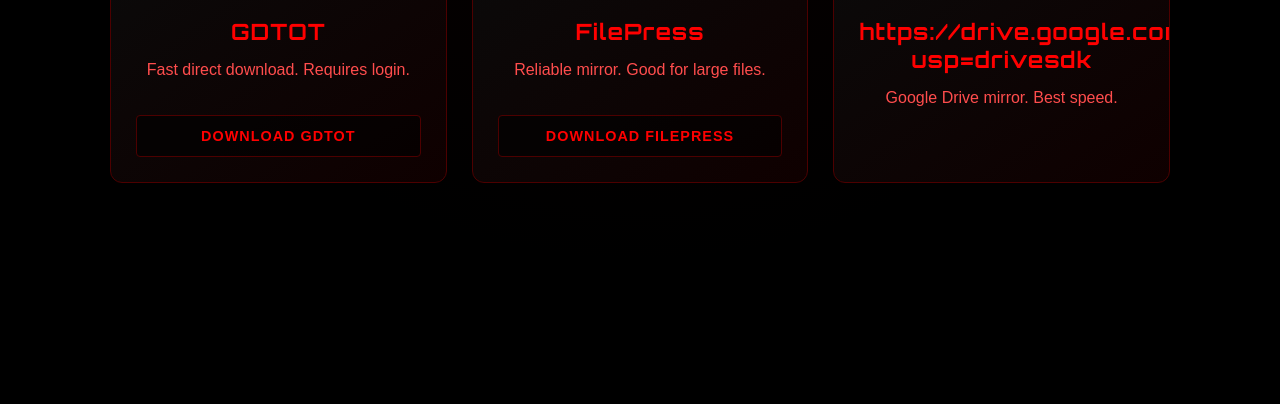
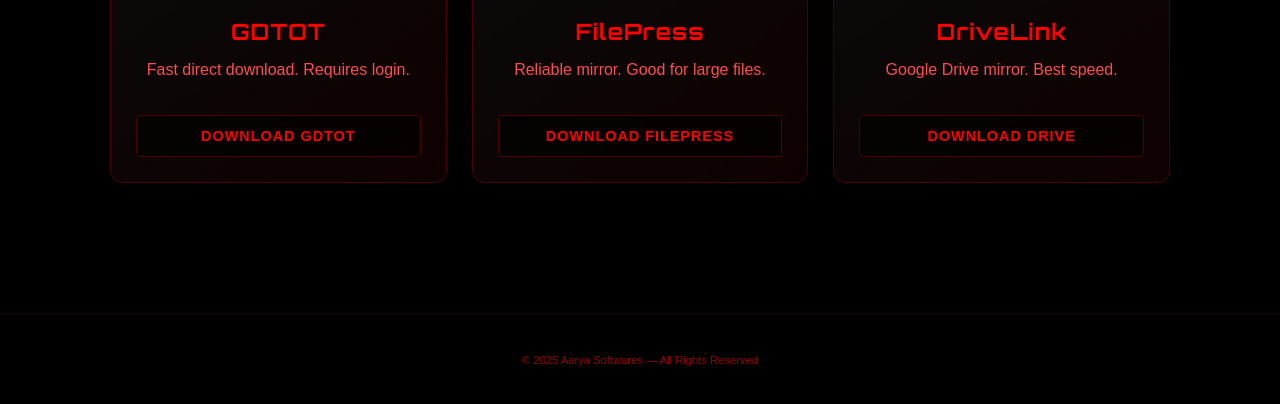
Before and after one commit to aaryakrishna/softwares, a plain HTML site: page aftereffects.html in a window 1280 px wide. Shown: the part 394-798 px from the top of the page. Drawn offline with Linux system fonts and the light colour scheme; a web font is replaced by a local one.

Commit message:
Update aftereffects.html

```diff
--- a/aftereffects.html
+++ b/aftereffects.html
@@ -352,7 +352,7 @@
       </div>
       <div class="btn-container">
         <!-- 4. EDIT HERE: Link 1 -->
-        <a href="https://new28.gdtot.dad/file/4666689021" target="_blank" class="btn">
+        <a href="#" target="_blank" class="btn">
           Download GDTOT
         </a>
       </div>
@@ -367,7 +367,7 @@
       </div>
       <div class="btn-container">
         <!-- 5. EDIT HERE: Link 2 -->
-        <a href="https://new1.filepress.cloud/file/69103732d053923eecec672d" target="_blank" class="btn">
+        <a href="#" target="_blank" class="btn">
           Download FilePress
         </a>
       </div>
@@ -377,9 +377,23 @@
     <div class="card">
       <div class="card-content">
         <i class="fab fa-google-drive card-icon"></i>
-        <h2>https://drive.google.com/file/d/10TfiAuM9a4tv751suGSOSPUZCrXnLJJe/view?usp=drivesdk</h2>
+        <h2>DriveLink</h2>
         <p>Google Drive mirror. Best speed.</p>
       </div>
       <div class="btn-container">
         <!-- 6. LINK UPDATED -->
-        <a href="
+        <a href="https://drive.google.com/file/d/10TfiAuM9a4tv751suGSOSPUZCrXnLJJe/view?usp=drivesdk" target="_blank" class="btn">
+          Download Drive
+        </a>
+      </div>
+    </div>
+
+  </div>
+
+  <!-- FOOTER -->
+  <footer>
+    © 2025 Aarya Softwares — All Rights Reserved
+  </footer>
+
+</body>
+</html>
```
